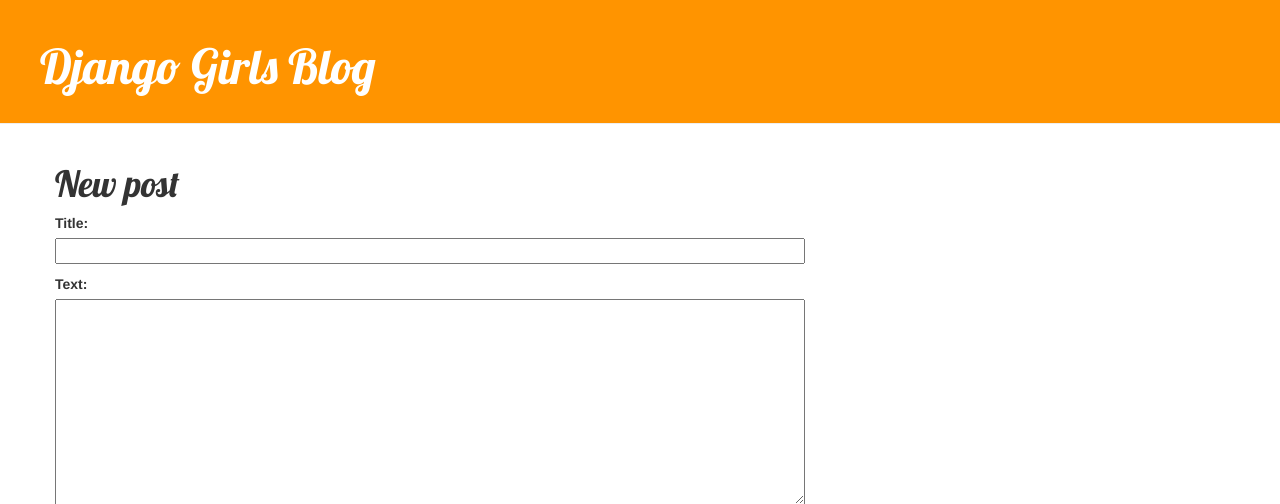
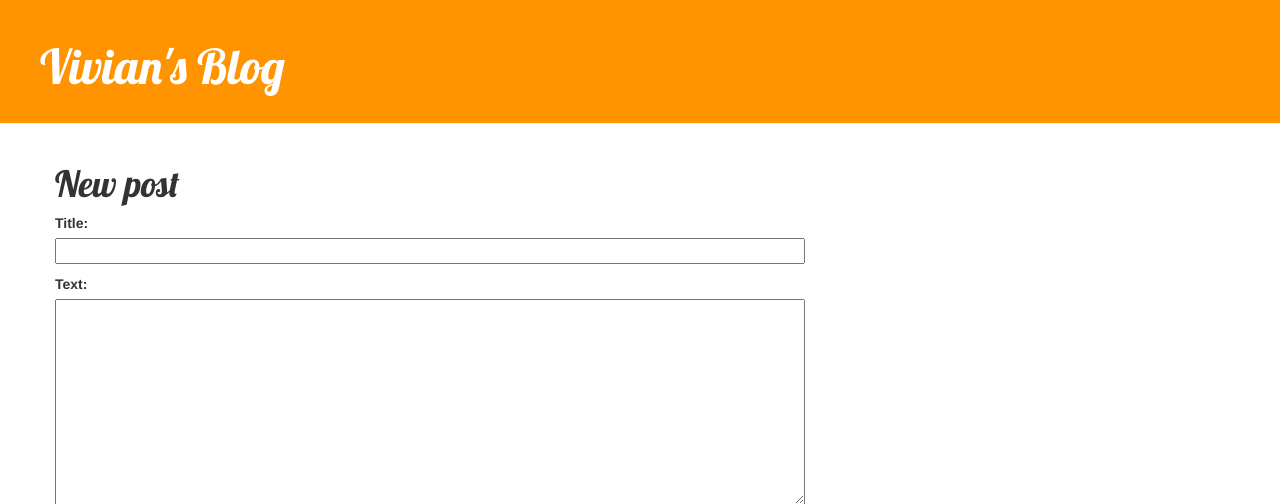
Before and after one commit to VPhung24/my-first-blog, a Django app: page /post/new/ in a window 1280 px wide. Shown: the top 504 px of the page. Run offline with Django 3.2, Linux system fonts and the light colour scheme; some libraries are stand-ins or nearby versions.

Commit message:
my website

```diff
--- a/blog/templates/blog/base.html
+++ b/blog/templates/blog/base.html
@@ -1,17 +1,26 @@
 {% load staticfiles %}
 <html>
     <head>
-        <title>Django Girls blog</title>
+        <title>Vivian's blog</title>
         <link rel="stylesheet" href="//maxcdn.bootstrapcdn.com/bootstrap/3.2.0/css/bootstrap.min.css">
         <link rel="stylesheet" href="//maxcdn.bootstrapcdn.com/bootstrap/3.2.0/css/bootstrap-theme.min.css">
         <link href='//fonts.googleapis.com/css?family=Lobster&subset=latin,latin-ext' rel='stylesheet' type='text/css'>
         <link rel="stylesheet" href="{% static 'css/blog.css' %}">
     </head>
+
 <body>
     <div class="page-header">
         {% if user.is_authenticated %}
-    <a href="{% url 'post_new' %}" class="top-menu"><span class="glyphicon glyphicon-plus"></span></a>
-{% endif %}            <h1><a href="/">Django Girls Blog</a></h1>
+
+        <a href="{% url 'post_new' %}" class="top-menu">
+            <span class="glyphicon glyphicon-plus"></span>
+        </a>
+
+        {% endif %}
+
+        <h1>
+            <a href="/">Vivian's Blog</a>
+        </h1>
     </div>
     <div class="content container">
         <div class="row">
@@ -22,4 +31,5 @@
         </div>
     </div>
 </body>
+
 </html>
--- a/blog/templates/blog/post_edit.html
+++ b/blog/templates/blog/post_edit.html
@@ -2,7 +2,8 @@
 
 {% block content %}
     <h1>New post</h1>
-    <form method="POST" class="post-form">{% csrf_token %}
+    <form method="POST" class="post-form">
+    	{% csrf_token %}
         {{ form.as_p }}
         <button type="submit" class="save btn btn-default">Save</button>
     </form>
--- a/blog/templates/blog/post_list.html
+++ b/blog/templates/blog/post_list.html
@@ -6,7 +6,11 @@
             <div class="date">
                 {{ post.published_date }}
             </div>
-                <h1><a href="{% url 'post_detail' pk=post.pk %}">{{ post.title }}</a></h1>
+                <h1>
+                	<a href="{% url 'post_detail' pk=post.pk %}">
+            			{{ post.title }}
+            		</a>
+            	</h1>
             <p>{{ post.text|linebreaksbr }}</p>
         </div>
     {% endfor %}
```
Also changed, not shown: blog/templates/blog/post_detail.html (+6 -2 lines). Lines whose indentation alone changed are shown as unchanged.
